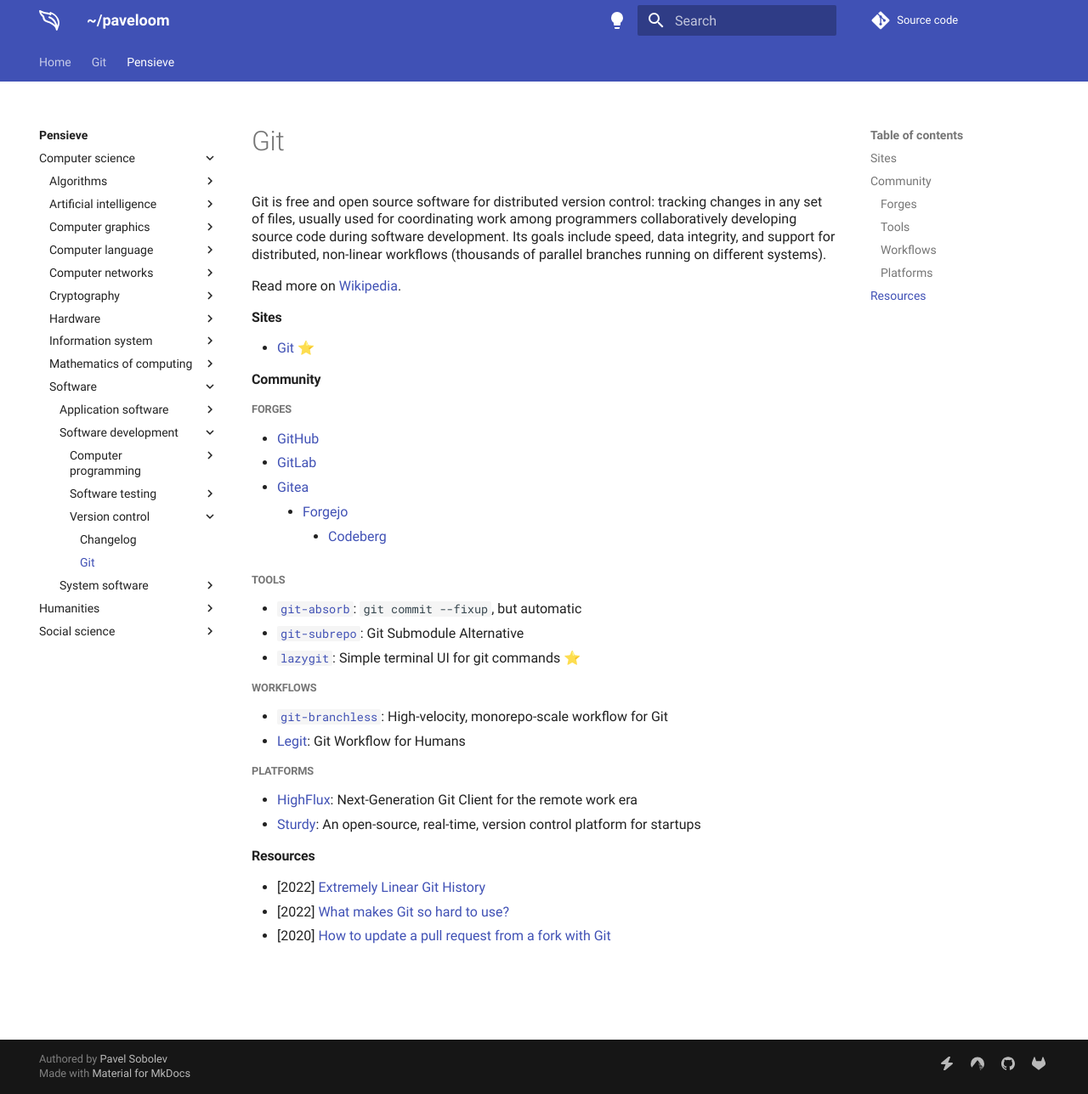
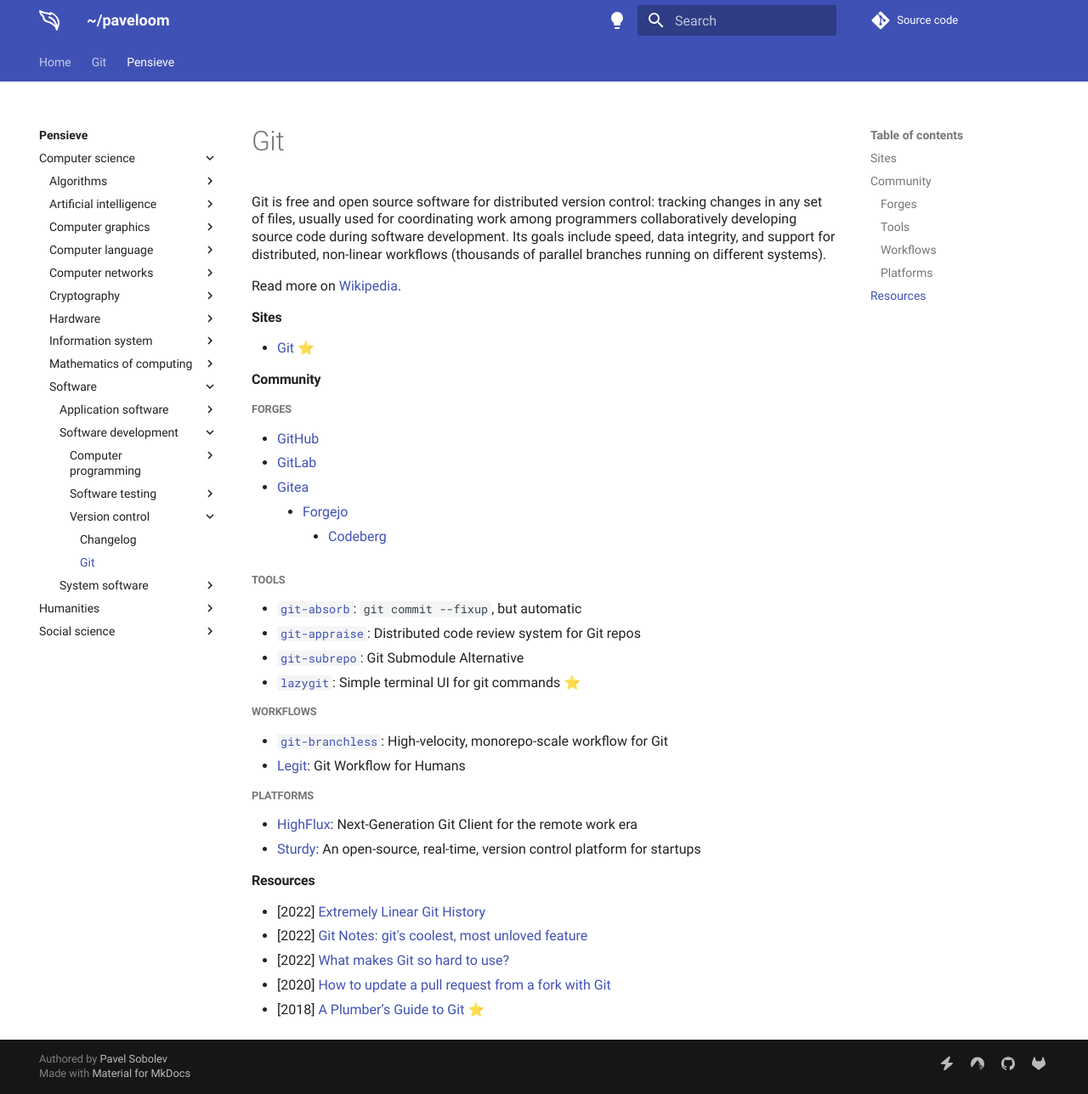
Before and after one commit to paveloom/paveloom.dev, an MkDocs documentation site: the page built from content/pensieve/git.md, in a window 1280 px wide and 1288 px high. Shown: the whole window at 85% size. Built offline with MkDocs 1.6.1 and Material for MkDocs 9.7.7, drawn with Linux system fonts in a browser that asks for light colours; comment, search, counter and statistics services are not loaded.

Commit message:
Pensieve: update the Git page.

```diff
--- a/content/pensieve/git.md
+++ b/content/pensieve/git.md
@@ -18,6 +18,7 @@
 
 ##### Tools
 - [`git-absorb`](https://github.com/tummychow/git-absorb): `git commit --fixup`, but automatic
+- [`git-appraise`](https://github.com/google/git-appraise): Distributed code review system for Git repos
 - [`git-subrepo`](https://github.com/ingydotnet/git-subrepo): Git Submodule Alternative
 - [`lazygit`](https://github.com/jesseduffield/lazygit): Simple terminal UI for git commands ⭐
 
@@ -31,5 +32,7 @@
 
 #### Resources
 - [2022] [Extremely Linear Git History](https://westling.dev/b/extremely-linear-git)
+- [2022] [Git Notes: git's coolest, most unloved feature](https://tylercipriani.com/blog/2022/11/19/git-notes-gits-coolest-most-unloved-feature)
 - [2022] [What makes Git so hard to use?](https://www.highflux.io/blog/what-makes-git-hard-to-use)
 - [2020] [How to update a pull request from a fork with Git](https://monicalent.com/blog/2020/05/03/update-pull-request-from-fork-git)
+- [2018] [A Plumber’s Guide to Git](https://alexwlchan.net/a-plumbers-guide-to-git) ⭐
```
